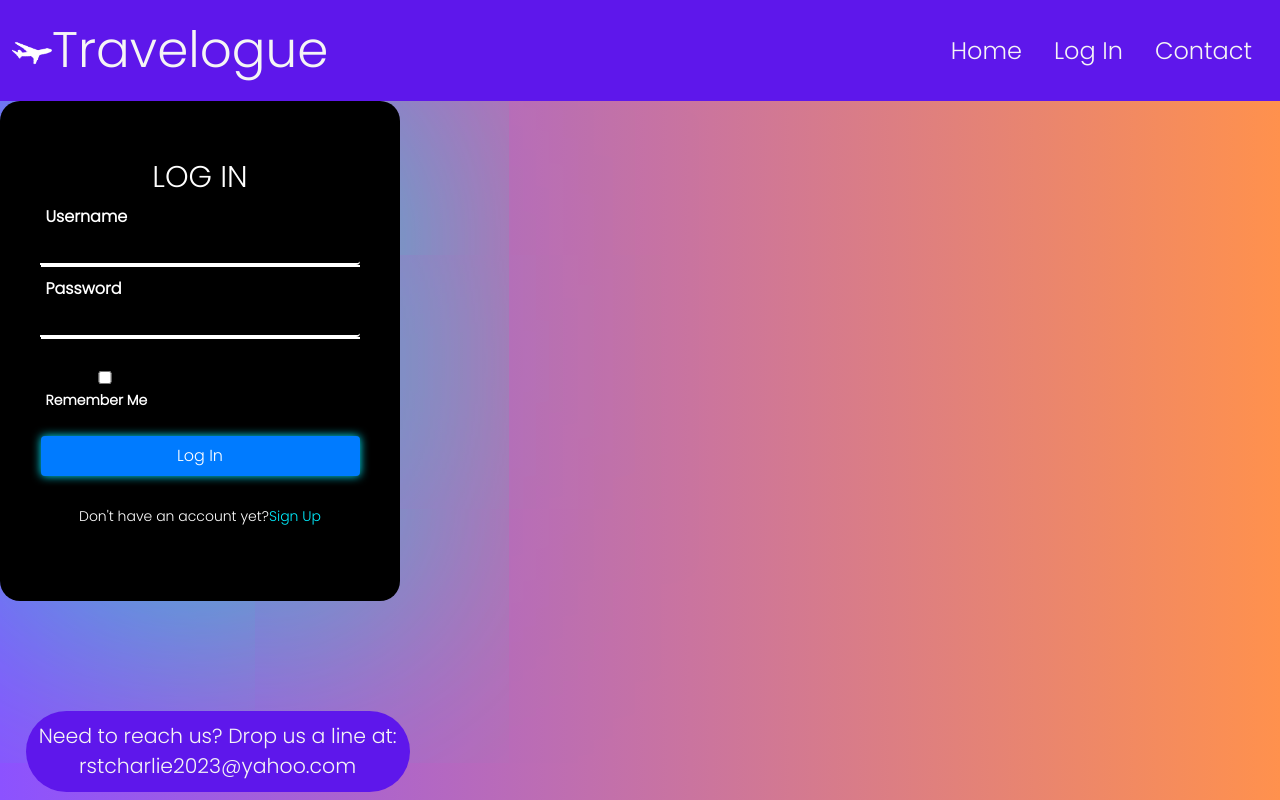
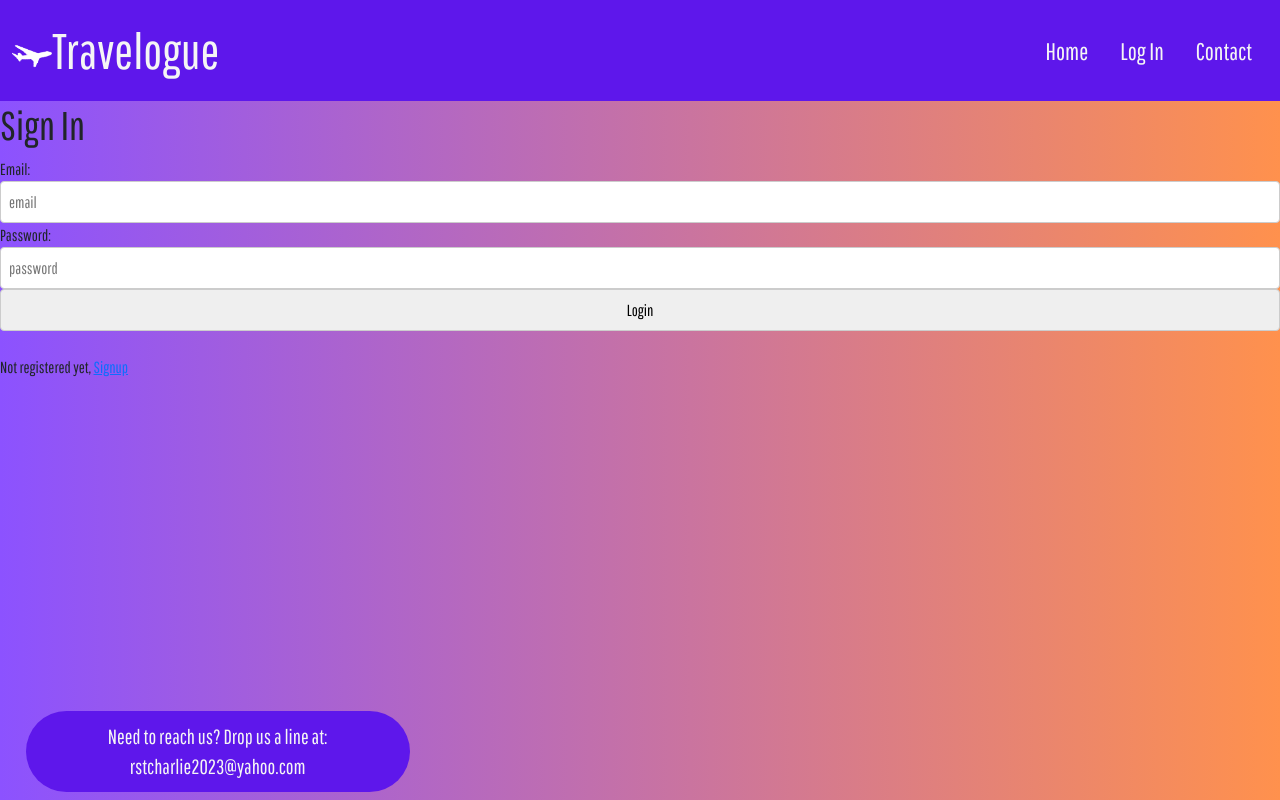
Before and after one commit to RST-Charlie/Travelogue-Front, a React (Create React App) app: page /login in a window 1280 px wide. Built offline with nearby package versions, Linux system fonts and the light colour scheme.

Commit message:
moving login changes to different branch

```diff
--- a/src/pages/Login.js
+++ b/src/pages/Login.js
@@ -1,6 +1,5 @@
 import React, { useRef, useState } from 'react';
 import { useNavigate } from 'react-router-dom';
-import '../Styles/Login.css';
 
 const Login = ({ login }) => {
     const formRef = useRef();
@@ -8,11 +7,13 @@ const Login = ({ login }) => {
     const [loggedIn, setLoggedIn] = useState(false);
 
     const handleLogin = () => {
+
         setLoggedIn(true);
         navigate('/');
     };
 
     const handleLogout = () => {
+
         setLoggedIn(false);
     };
 
@@ -29,39 +30,25 @@ const Login = ({ login }) => {
     };
 
     return (
-        <div className="wrapper">
-            <div className="form-wrapper sign-in">
-                <form onSubmit={handleSubmit} ref={formRef}>
-                    <h2>Log In</h2>
-                    <div className="input-group">
-                        <label htmlFor="email">
-                            Username
-                        </label>
-                        <input type="text" name="email" required />
-                    </div>
-                    <div className="input-group">
-                        <label htmlFor="password">
-                            Password
-                        </label>
-                        <input type="password" name="password" required />
-                    </div>
-                    <div className="remember">
-                        <label htmlFor="remember">
-                            <input type="checkbox" id="remember" /> Remember Me
-                        </label>
-                    </div>
-                    <button type="submit">
-                        Log In
-                    </button>
-                    <div className="signup-link">
-                        <p>
-                            Don't have an account yet?
-                            <a href="#" className="signup-link">
-                                Sign Up
-                            </a>
-                        </p>
-                    </div>
+        <div id="login">
+            <h1>Sign In</h1>
+            {!loggedIn ? (
+                <form ref={formRef} onSubmit={handleSubmit}>
+                    Email: <input type="email" name="email" placeholder="email" />
+                    <br />
+                    Password: <input type="password" name="password" placeholder="password" />
+                    <br />
+                    <input type="submit" value="Login" />
                 </form>
+            ) : (
+                <div>
+                    <p>You are logged in!</p>
+                    <button onClick={handleLogout}>Logout</button>
+                </div>
+            )}
+            <br />
+            <div>
+                Not registered yet, <a href="/signup">Signup</a>
             </div>
         </div>
     );
```
